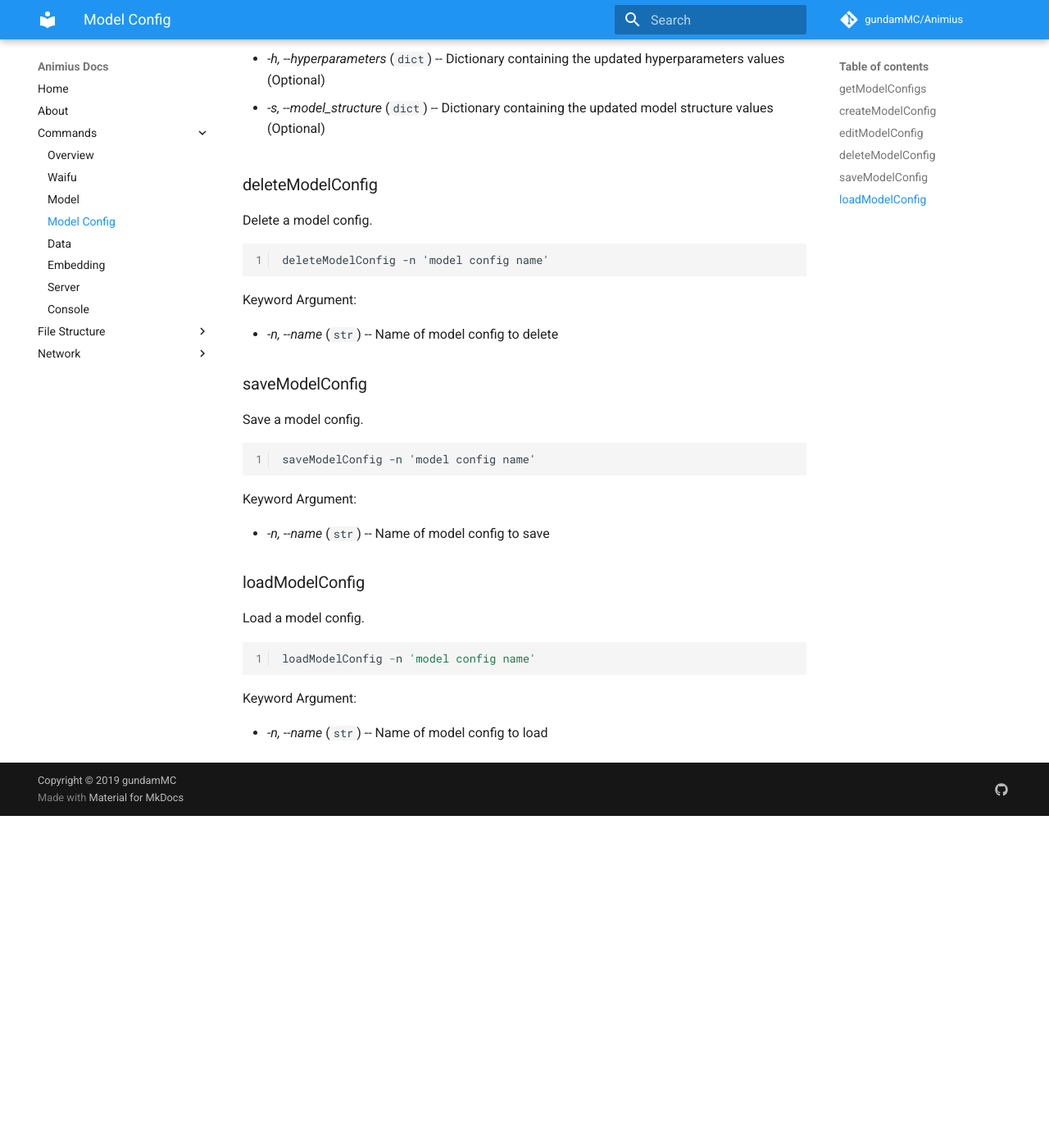
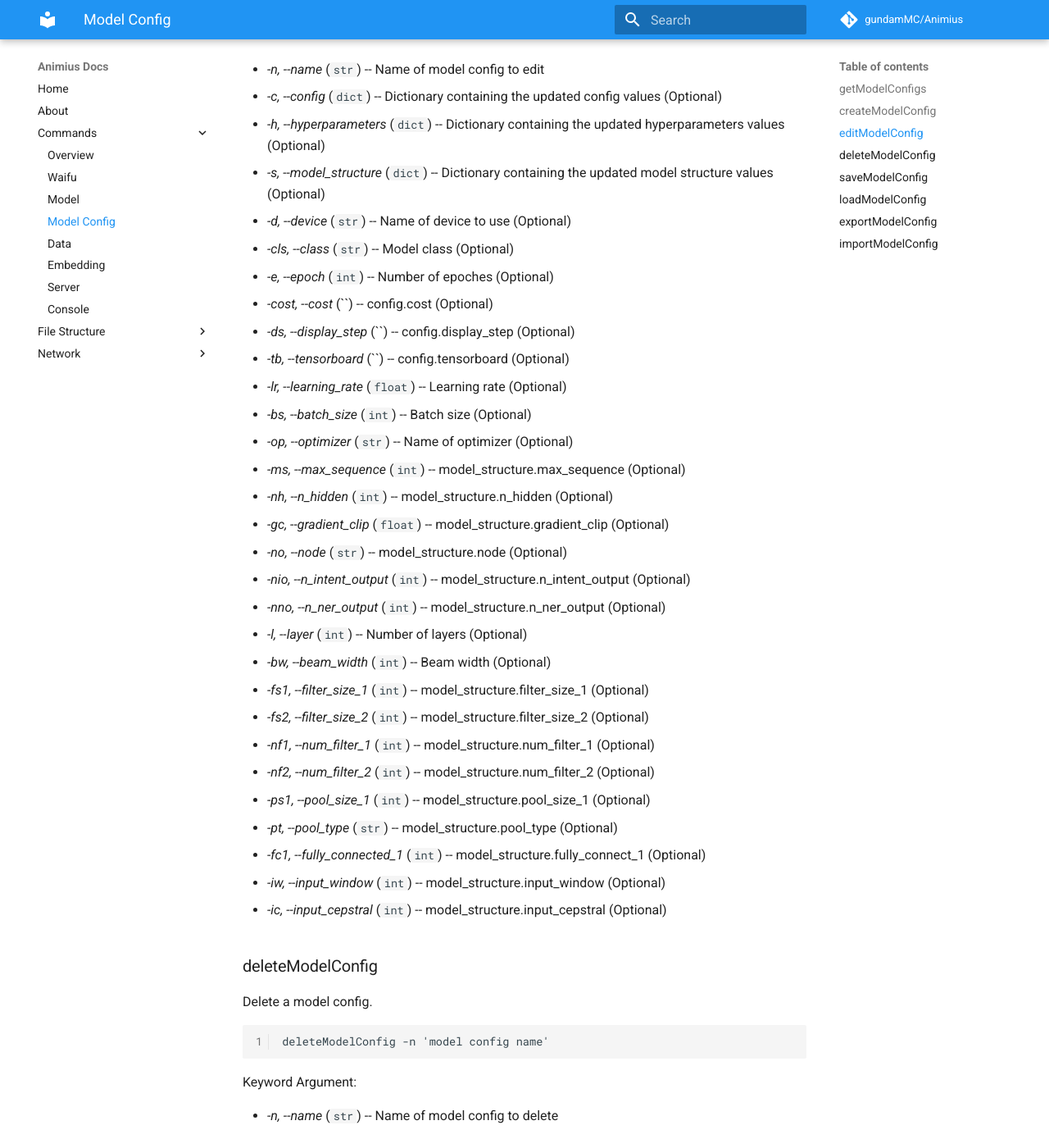
Before and after one commit to gundamMC/animius, an MkDocs documentation site: the page built from docs/commands/model config.md, in a window 1280 px wide and 1400 px high, scrolled down 975 px. Shown: the whole window at 82% size. Built offline with MkDocs 1.6.1 and Material for MkDocs 9.7.7, drawn with Linux system fonts in a browser that asks for light colours; comment, search, counter and statistics services are not loaded; before the commit the page ends 1970 px from its top, so only the background shows below that; some of the changed text lies outside the part shown.

Commit message:
Update doc and commands.
Signed-off-by: xAsiimov <admin@xasiimov.com>

````diff
--- a/docs/commands/model config.md
+++ b/docs/commands/model config.md
@@ -32,10 +32,14 @@
 
 ### editModelConfig
 
-Update a model config with the provided values.
+Update a model config with provided values.
+
+Either providing full dict of configs or changing specific values is allowed.
 
 ```
 editModelConfig -n 'model config name' [-c '{"some_key": "some_value"}'] [-h '{}'] [-s '{}']
+
+editModelConfig -n 'model config name' [-bs 1024] [-lr 0.1] [-d '/gpu:0']
 ```
 
 Keyword Arguments:
@@ -47,6 +51,58 @@
 * *-h, --hyperparameters* (`dict`) -- Dictionary containing the updated hyperparameters values (Optional)
 
 * *-s, --model_structure* (`dict`) -- Dictionary containing the updated model structure values (Optional)
+
+* *-d, --device* (`str`) -- Name of device to use (Optional)
+
+* *-cls, --class* (`str`) -- Model class (Optional)
+
+* *-e, --epoch* (`int`) -- Number of epoches (Optional)
+
+* *-cost, --cost* (``) -- config.cost (Optional)
+
+* *-ds, --display_step* (``) -- config.display_step (Optional)
+
+* *-tb, --tensorboard* (``) -- config.tensorboard (Optional)
+
+* *-lr, --learning_rate* (`float`) -- Learning rate (Optional)
+
+* *-bs, --batch_size* (`int`) -- Batch size (Optional)
+
+* *-op, --optimizer* (`str`) -- Name of optimizer (Optional)
+
+* *-ms, --max_sequence* (`int`) -- model_structure.max_sequence (Optional)
+
+* *-nh, --n_hidden* (`int`) -- model_structure.n_hidden (Optional)
+
+* *-gc, --gradient_clip* (`float`) -- model_structure.gradient_clip (Optional)
+
+* *-no, --node* (`str`) -- model_structure.node (Optional)
+
+* *-nio, --n_intent_output* (`int`) -- model_structure.n_intent_output (Optional)
+
+* *-nno, --n_ner_output* (`int`) -- model_structure.n_ner_output (Optional)
+
+* *-l, --layer* (`int`) -- Number of layers (Optional)
+
+* *-bw, --beam_width* (`int`) -- Beam width (Optional)
+
+* *-fs1, --filter_size_1* (`int`) -- model_structure.filter_size_1 (Optional)
+
+* *-fs2, --filter_size_2* (`int`) -- model_structure.filter_size_2 (Optional)
+
+* *-nf1, --num_filter_1* (`int`) -- model_structure.num_filter_1 (Optional)
+
+* *-nf2, --num_filter_2* (`int`) -- model_structure.num_filter_2 (Optional)
+
+* *-ps1, --pool_size_1* (`int`) -- model_structure.pool_size_1 (Optional)
+
+* *-pt, --pool_type* (`str`) -- model_structure.pool_type (Optional)
+
+* *-fc1, --fully_connected_1* (`int`) -- model_structure.fully_connect_1 (Optional)
+
+* *-iw, --input_window* (`int`) -- model_structure.input_window (Optional)
+
+* *-ic, --input_cepstral* (`int`) -- model_structure.input_cepstral (Optional)
 
 ### deleteModelConfig
 
@@ -83,3 +139,31 @@
 Keyword Argument:
 
 * *-n, --name* (`str`) -- Name of model config to load
+
+### exportModelConfig
+
+Export a model config to zip file.
+
+```
+exportModelConfig -n 'model config name' -p 'some\path\to\export\'
+```
+
+Keyword Arguments:
+
+* *-n, --name* (`str`) -- Name of model config to export
+
+* *-p, --path* (`str`) -- Path to export file
+
+### importModelConfig
+
+Import a model config from zip file.
+
+```
+importModel -n 'model name' -p 'some\path\to\export\model_name.zip'
+```
+
+Keyword Arguments:
+
+* *-n, --name* (`str`) -- Name of model config to export
+
+* *-p, --path* (`str`) -- Path to import file
````
Also changed, not shown: 3 other files.
